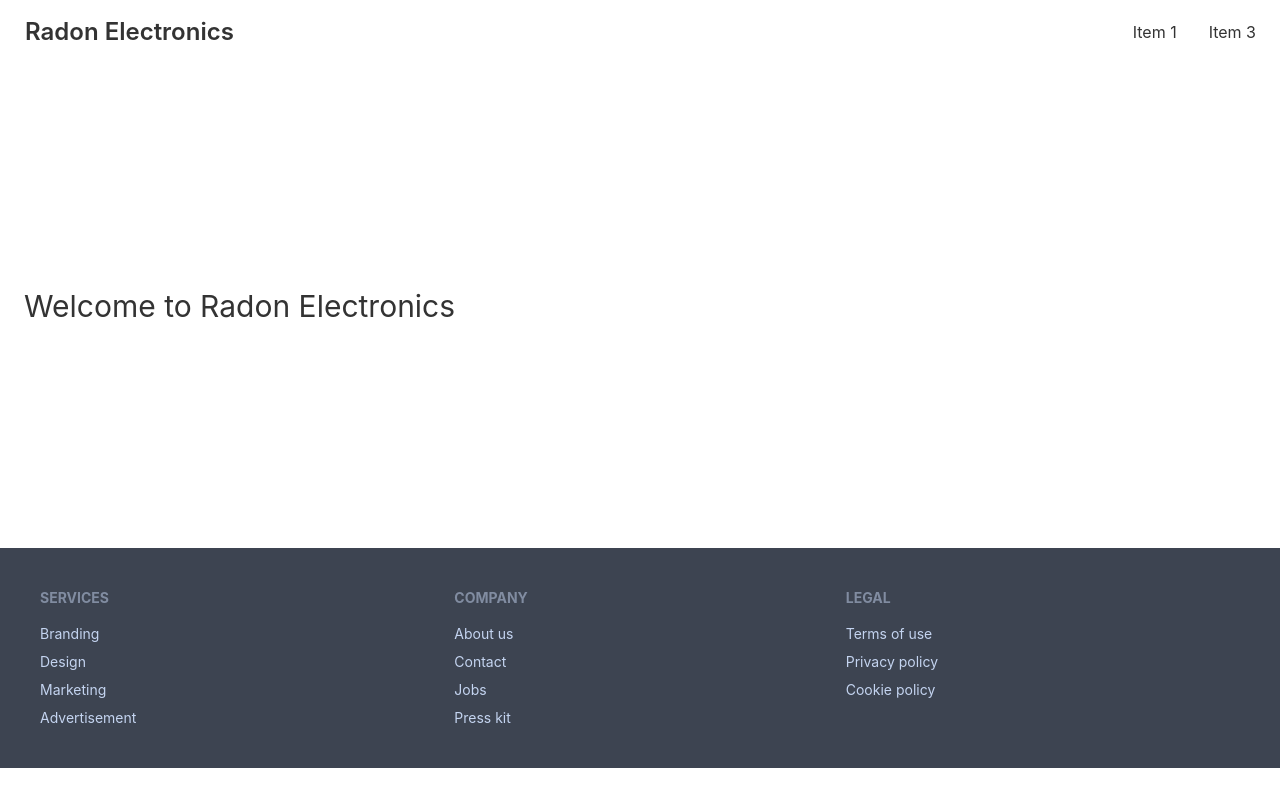
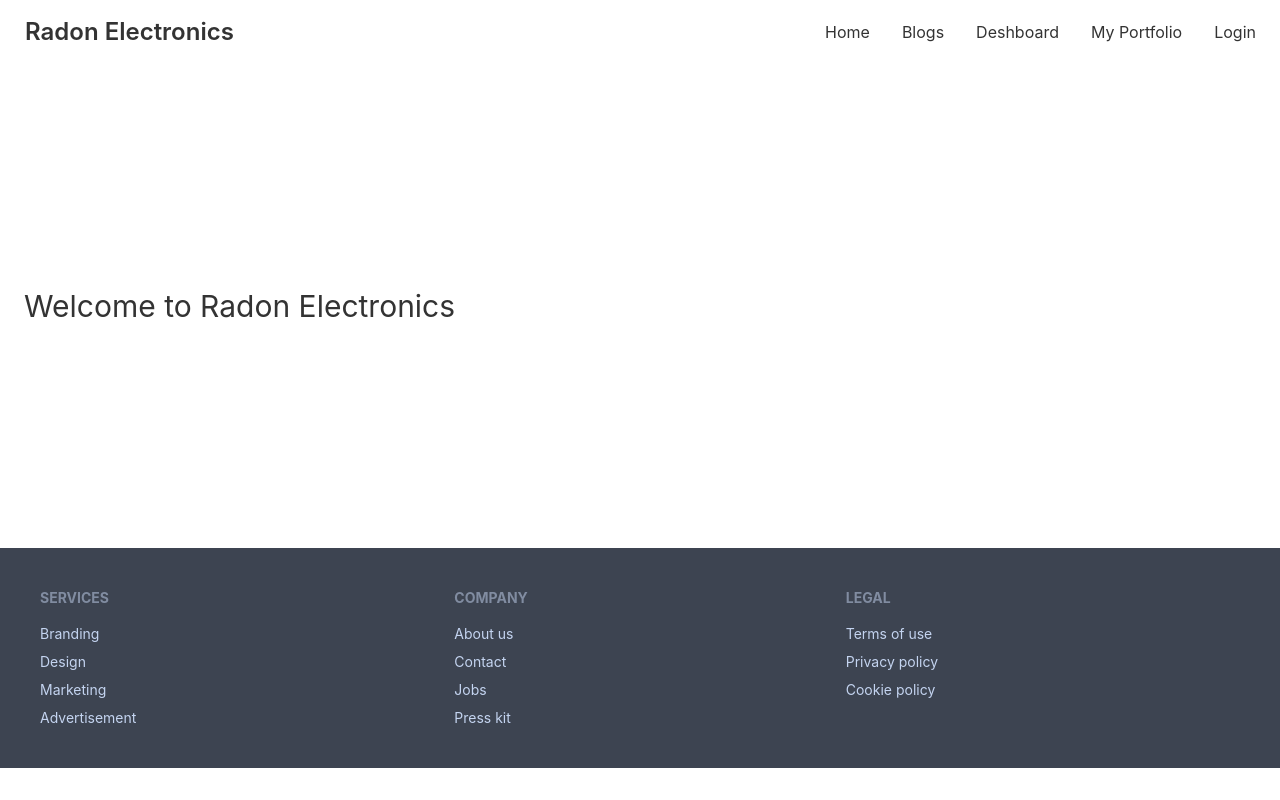
Before and after one commit to Jubair-Hossen/Electronics-manufacturer, a React (Create React App) app: page / in a window 1280 px wide. Built offline with nearby package versions, Linux system fonts and the light colour scheme.

Commit message:
header added

```diff
--- a/package.json
+++ b/package.json
@@ -7,8 +7,10 @@
     "@testing-library/react": "^13.2.0",
     "@testing-library/user-event": "^13.5.0",
     "daisyui": "^2.15.0",
+    "firebase": "^9.8.1",
     "react": "^18.1.0",
     "react-dom": "^18.1.0",
+    "react-router-dom": "^6.3.0",
     "react-scripts": "5.0.1",
     "web-vitals": "^2.1.4"
   },
--- a/src/App.js
+++ b/src/App.js
@@ -1,3 +1,4 @@
+import { Route, Routes } from 'react-router-dom';
 import './App.css';
 import Footer from './Components/Footer';
 import Header from './Components/Header';
@@ -7,7 +8,9 @@ function App() {
   return (
     <div className='max-w-screen-xl mx-auto'>
       <Header />
-      <Home />
+      <Routes>
+        <Route path='/' element={<Home />} />
+      </Routes>
       <Footer />
     </div>
   );
--- a/src/Components/Header.js
+++ b/src/Components/Header.js
@@ -1,24 +1,31 @@
 import React from 'react';
+import { Link } from 'react-router-dom';
 
 const Header = () => {
     return (
         <div className="navbar bg-base-100">
             <div className="navbar-start">
                 <div className="dropdown">
-                    <label tabindex="0" className="btn btn-ghost lg:hidden">
-                        <svg xmlns="http://www.w3.org/2000/svg" className="h-5 w-5" fill="none" viewBox="0 0 24 24" stroke="currentColor"><path stroke-linecap="round" stroke-linejoin="round" stroke-width="2" d="M4 6h16M4 12h8m-8 6h16" /></svg>
+                    <label tabIndex="0" className="btn btn-ghost lg:hidden">
+                        <svg xmlns="http://www.w3.org/2000/svg" className="h-5 w-5" fill="none" viewBox="0 0 24 24" stroke="currentColor"><path strokeLinecap="round" strokeLinejoin="round" strokeWidth="2" d="M4 6h16M4 12h8m-8 6h16" /></svg>
                     </label>
-                    <ul tabindex="0" className="menu menu-compact dropdown-content mt-3 p-2 shadow bg-base-100 rounded-box w-52">
-                        <li><a>Item 1</a></li>
-                        <li><a>Item 3</a></li>
+                    <ul tabIndex="0" className="menu menu-compact dropdown-content mt-3 p-2 shadow bg-base-100 rounded-box w-52">
+                        <li><Link to={'/'}>Home</Link></li>
+                        <li><Link to={'/blogs'}>Blogs</Link></li>
+                        <li><Link to={'/deshboard'}>Deshboard</Link></li>
+                        <li><Link to={'/my-portfolio'}>My Portfolio</Link></li>
+                        <li><Link to={'/login'}>Login</Link></li>
                     </ul>
                 </div>
-                <a className="btn btn-ghost normal-case text-2xl">Radon Electronics</a>
+                <Link to={'/'} className="btn btn-ghost normal-case text-2xl">Radon Electronics</Link>
             </div>
             <div className="navbar-end hidden lg:flex">
                 <ul className="menu menu-horizontal p-0">
-                    <li><a>Item 1</a></li>
-                    <li><a>Item 3</a></li>
+                    <li><Link to={'/'}>Home</Link></li>
+                    <li><Link to={'/blogs'}>Blogs</Link></li>
+                    <li><Link to={'/deshboard'}>Deshboard</Link></li>
+                    <li><Link to={'/my-portfolio'}>My Portfolio</Link></li>
+                    <li><Link to={'/login'}>Login</Link></li>
                 </ul>
             </div>
         </div>
--- /dev/null
+++ b/src/firebase.init.js
@@ -0,0 +1,17 @@
+// Import the functions you need from the SDKs you need
+import { initializeApp } from "firebase/app";
+// TODO: Add SDKs for Firebase products that you want to use
+// https://firebase.google.com/docs/web/setup#available-libraries
+
+// Your web app's Firebase configuration
+const firebaseConfig = {
+    apiKey: "AIzaSyBqYDyUCEySzLplJPwbhZBL2SpbsYmt_cs",
+    authDomain: "radon-electronics.firebaseapp.com",
+    projectId: "radon-electronics",
+    storageBucket: "radon-electronics.appspot.com",
+    messagingSenderId: "773598781900",
+    appId: "1:773598781900:web:860b9401e5c06afeac7d69"
+};
+
+// Initialize Firebase
+const app = initializeApp(firebaseConfig);
--- a/src/index.js
+++ b/src/index.js
@@ -1,5 +1,6 @@
 import React from 'react';
 import ReactDOM from 'react-dom/client';
+import { BrowserRouter } from "react-router-dom";
 import './index.css';
 import App from './App';
 import reportWebVitals from './reportWebVitals';
@@ -7,7 +8,9 @@ import reportWebVitals from './reportWebVitals';
 const root = ReactDOM.createRoot(document.getElementById('root'));
 root.render(
   <React.StrictMode>
-    <App />
+    <BrowserRouter>
+      <App />
+    </BrowserRouter>
   </React.StrictMode>
 );
 
```
Also changed, not shown: firebase.json (added), 2 other files (tests, documents, lock files or other folders).
